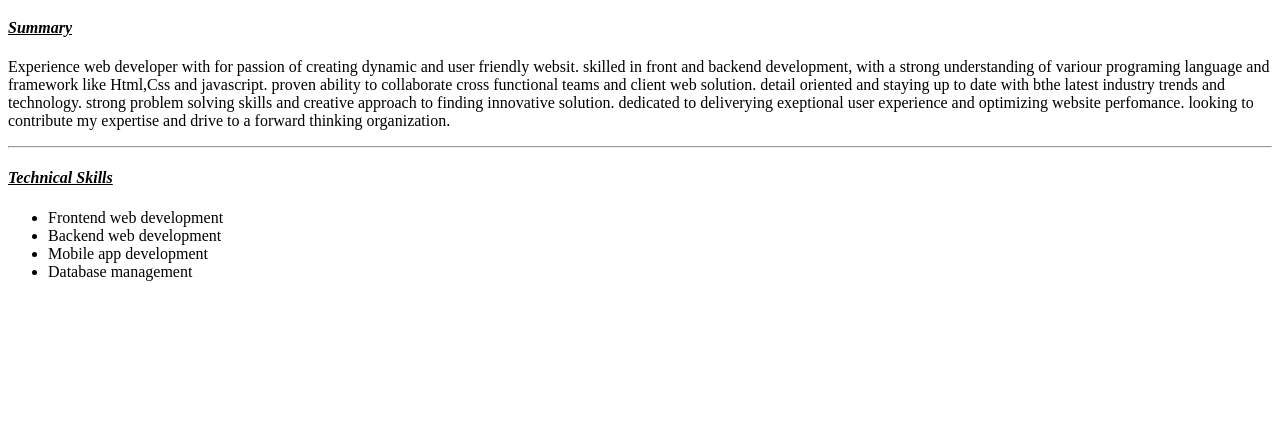
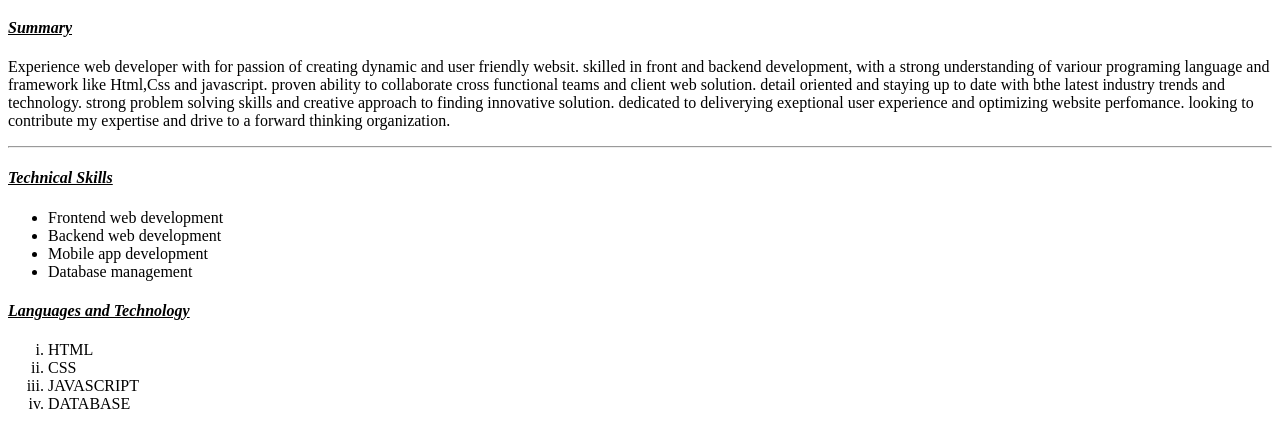
Before and after one commit to timmytunez/updated_cv, a plain HTML site: page index.html in a window 1280 px wide. Shown: the part 100-548 px from the top of the page. Drawn offline with Linux system fonts and the light colour scheme.

Commit message:
language and technology added

```diff
--- a/index.html
+++ b/index.html
@@ -34,6 +34,14 @@
         <li>Database management</li>
     </ul>
 
+    <h4><u><i>Languages and Technology</i></u></h4>
+    <ol type="i">
+        <li>HTML</li>
+        <li>CSS</li>
+        <li>JAVASCRIPT</li>
+        <li>DATABASE</li>
+    </ol>
+
 
 
 </body>
```
